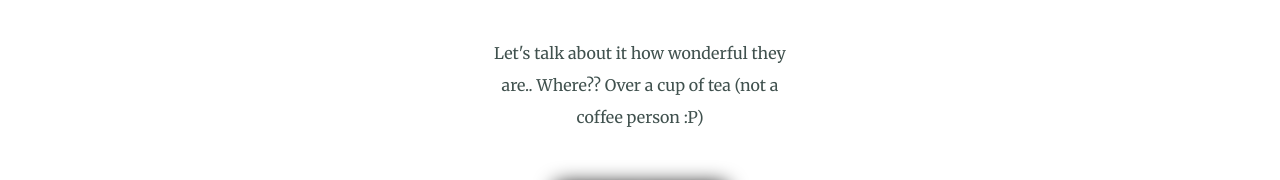
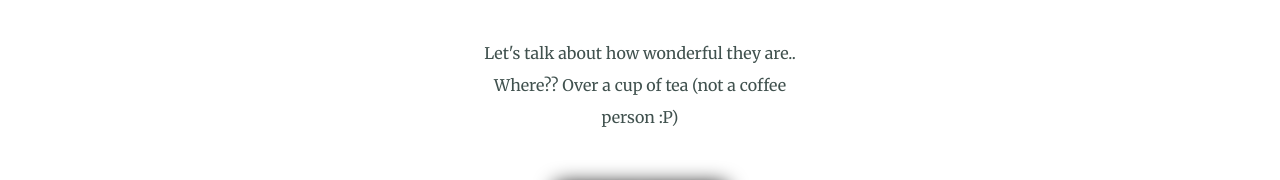
Before and after one commit to kashishraheja1809/simple_cv_website, a plain HTML site: page index.html in a window 1280 px wide. Shown: the part 3225-3405 px from the top of the page. Drawn offline with Linux system fonts and the light colour scheme.

Commit message:
Grammatical error

```diff
--- a/index.html
+++ b/index.html
@@ -50,7 +50,7 @@
           <h2>Get In Touch</h2>
           <h3></h3>
           <h3>If you love the new technologies as much as I do</h3>
-          <p class="contact-message">Let's talk about it how wonderful they are.. Where?? Over a cup of tea (not a coffee person :P)</p>
+          <p class="contact-message">Let's talk about how wonderful they are.. Where?? Over a cup of tea (not a coffee person :P)</p>
           <a class="btn" href="mailto:mail.kashishraheja@gmail.com">CONTACT ME</a>
         </div>
     </div>
```
